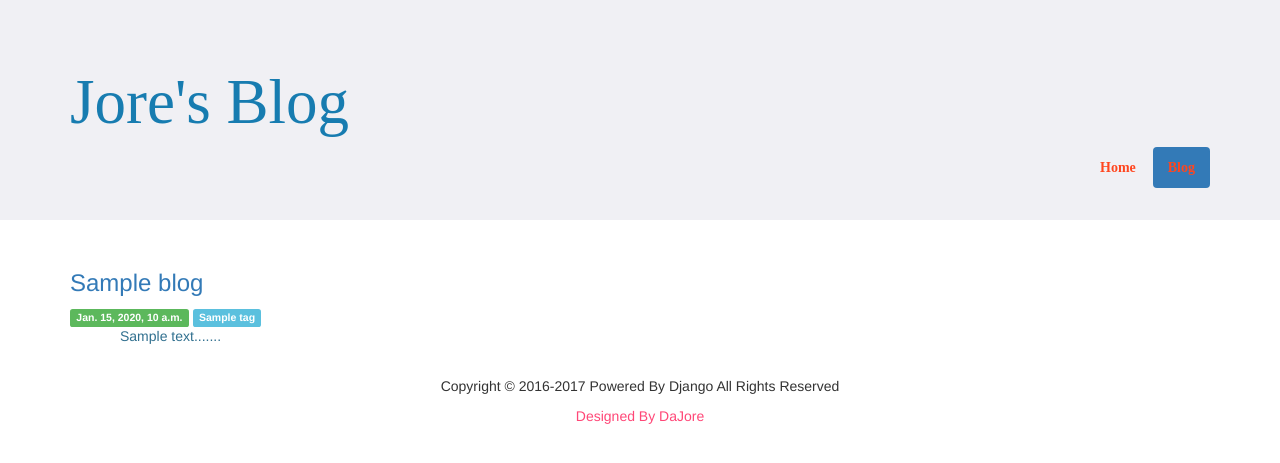
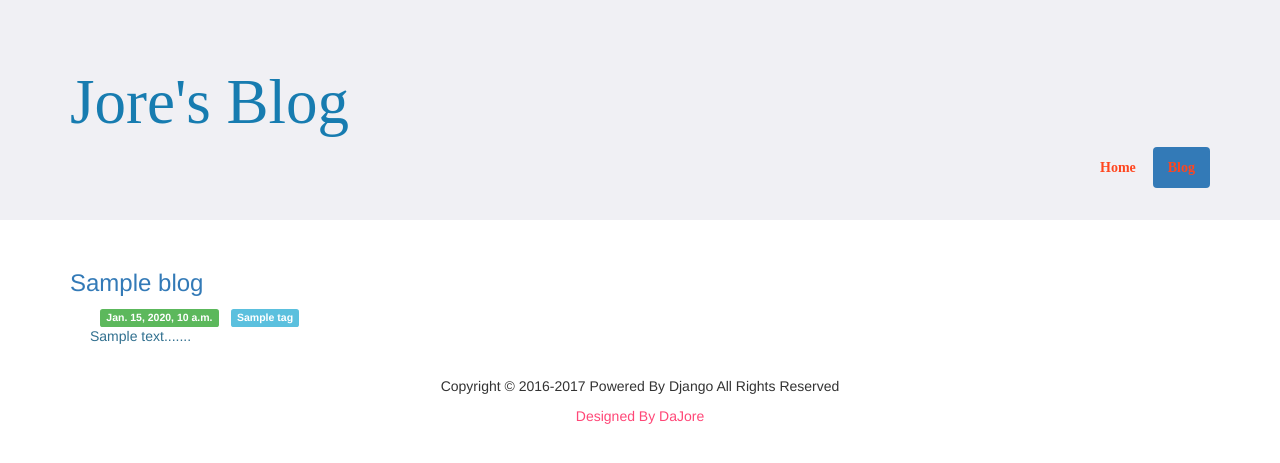
Before and after one commit to DaJore/Jore_Blog, a Django app: template blog/templates/blog_all_list.html in a window 1280 px wide. Shown: the top 463 px of the page. Run offline with Django 3.2, Linux system fonts and the light colour scheme; the template is opened without the code that fills it: most values are stand-ins (such as "Sample title", 1, 10 or a date in 2020); some libraries are stand-ins or nearby versions.

Commit message:
you can ignore

```diff
--- a/blog/templates/blog_all_list.html
+++ b/blog/templates/blog_all_list.html
@@ -16,11 +16,11 @@
 		<div class="col-xs-12 col-sm-12 col-md-12 col-lg-12">
 			{% for blog_list in content_list %}
 				<a href="{% url 'detail' blog_list.id %}"><h3>{{ blog_list.title }}</h3></a>
-				<span class="label label-success">{{ blog_list.date }}</span>
-				<span class="label label-info">{{ blog_list.tag }}</span>
+				<span class="label label-success" style="margin-left: 30px;">{{ blog_list.date }}</span>
+				<span class="label label-info" style="margin-left: 8px;">{{ blog_list.tag }}</span>
 				<div class="row">
 					<div class="col-xs-12 col-sm-8 col-md-8 col-lg-8">
-						<p class="text-info" style="text-indent: 50px;">{{ blog_list.summary }}......</p><br>
+						<p class="text-info" style="text-indent: 20px;">{{ blog_list.summary }}......</p><br>
 					</div>
 				</div>
 			{% endfor %}
```
